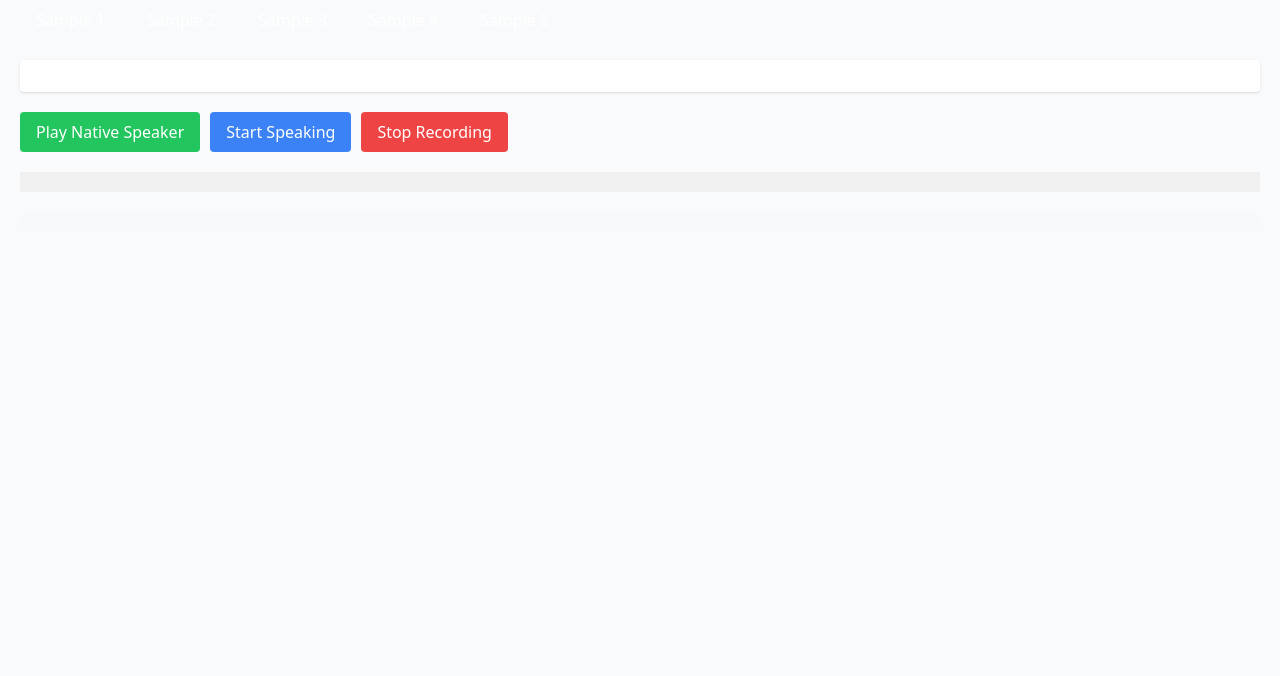
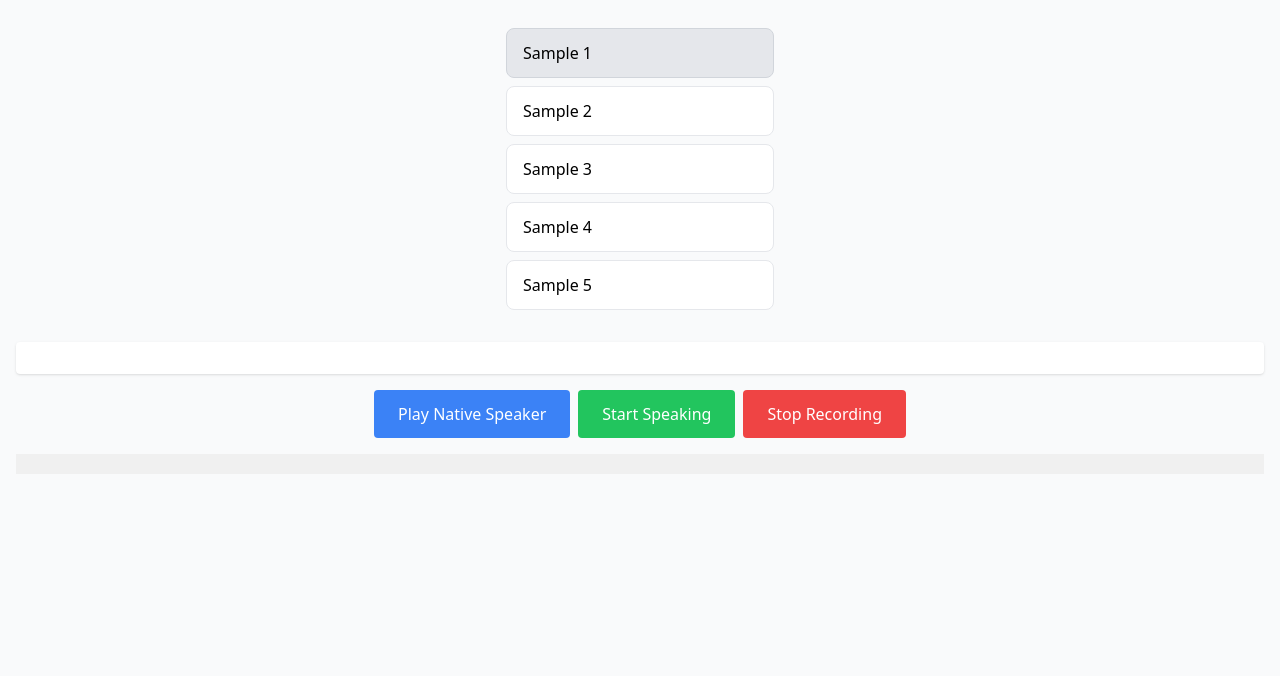
Before and after one commit to corden816/mikoto-trainer-ni, a plain HTML site: page index.html in a window 1280 px wide. Shown: the part 124-800 px from the top of the page. Drawn offline with nearby package versions, Linux system fonts and the light colour scheme.

Commit message:
Update index.html

```diff
--- a/index.html
+++ b/index.html
@@ -3,23 +3,10 @@
 <head>
     <meta charset="UTF-8">
     <meta name="viewport" content="width=device-width, initial-scale=1.0">
-    <title>M I K O T O ni</title>
-
-    <!-- React 관련 스크립트 -->
-    <script src="https://unpkg.com/react@18/umd/react.production.min.js"></script>
-    <script src="https://unpkg.com/react-dom@18/umd/react-dom.production.min.js"></script>
+    <title>MIKOTO-ni</title>
 
     <!-- Tailwind CSS -->
     <script src="https://cdn.tailwindcss.com"></script>
-
-    <!-- Azure Speech SDK -->
-    <script src="https://aka.ms/csspeech/jsbrowserpackageraw"></script>
-
-    <!-- 설정 파일 -->
-    <script src="config.js"></script>
-
-    <!-- PronunciationVisualizer 컴포넌트 -->
-    <script src="components/PronunciationVisualizer.js"></script>
 
     <style>
         .loading-screen {
@@ -28,34 +15,11 @@
             left: 0;
             width: 100%;
             height: 100%;
-            background-color: white;
+            background: white;
             display: flex;
             justify-content: center;
             align-items: center;
             z-index: 1000;
-        }
-
-        .container {
-            max-width: 800px;
-            margin: 0 auto;
-            padding: 20px;
-        }
-
-        .sample-selector {
-            display: flex;
-            gap: 10px;
-            margin: 20px 0;
-        }
-
-        .button-container {
-            display: flex;
-            gap: 10px;
-            margin: 20px 0;
-        }
-
-        .status {
-            margin: 10px 0;
-            font-style: italic;
         }
 
         .volume-indicator {
@@ -68,75 +32,92 @@
         .volume-bar {
             height: 100%;
             background-color: #4CAF50;
-            width: 0;
+            width: 0%;
             transition: width 0.1s ease;
         }
 
-        .result-container {
-            margin-top: 20px;
+        .practice-text {
+            white-space: pre-wrap;
         }
 
-        .score {
-            font-size: 1.2em;
-            margin: 10px 0;
+        /* 샘플 선택기 스타일 */
+        .sample-selector {
+            display: flex;
+            flex-direction: column;
+            gap: 0.5rem;
+            padding: 1rem;
+            max-width: 300px;
+            margin: 0 auto;
         }
 
-        .feedback {
-            margin: 10px 0;
-            padding: 10px;
-            background-color: #f8f9fa;
-            border-radius: 5px;
+        .sample-selector button {
+            padding: 0.75rem 1rem;
+            background-color: white;
+            border: 1px solid #e5e7eb;
+            border-radius: 0.5rem;
+            text-align: left;
+            transition: all 0.2s;
         }
 
-        .chart-container {
-            width: 100%;
-            height: 300px;
-            margin-top: 20px;
+        .sample-selector button:hover {
+            background-color: #f3f4f6;
+            transform: translateY(-1px);
+            box-shadow: 0 2px 4px rgba(0,0,0,0.1);
+        }
+
+        .sample-selector button.active {
+            background-color: #e5e7eb;
+            border-color: #d1d5db;
         }
     </style>
 </head>
 <body class="bg-gray-50">
     <div id="loadingScreen" class="loading-screen">
-        <img src="loading image.JPG" alt="Loading...">
+        <img src="loading.jpg" alt="Loading..." />
     </div>
 
-    <div class="container">
+    <div class="container mx-auto px-4 py-8">
         <h1 class="text-4xl font-bold text-center my-8">M I K O T O-ni</h1>
 
+        <!-- 샘플 선택기 -->
         <div class="sample-selector">
-            <button class="sample-btn px-4 py-2 bg-#D3D3D3-500 text-white rounded" data-sample="1">Sample 1</button>
-            <button class="sample-btn px-4 py-2 bg-#D3D3D3-500 text-white rounded" data-sample="2">Sample 2</button>
-            <button class="sample-btn px-4 py-2 bg-#D3D3D3-500 text-white rounded" data-sample="3">Sample 3</button>
-            <button class="sample-btn px-4 py-2 bg-#D3D3D3-500 text-white rounded" data-sample="4">Sample 4</button>
-            <button class="sample-btn px-4 py-2 bg-#D3D3D3-500 text-white rounded" data-sample="5">Sample 5</button>
+            <button class="active" onclick="changeSample(1)">Sample 1</button>
+            <button onclick="changeSample(2)">Sample 2</button>
+            <button onclick="changeSample(3)">Sample 3</button>
+            <button onclick="changeSample(4)">Sample 4</button>
+            <button onclick="changeSample(5)">Sample 5</button>
         </div>
 
         <div class="practice-text p-4 bg-white rounded shadow my-4"></div>
 
-        <div class="button-container">
-            <button id="playNative" class="px-4 py-2 bg-green-500 text-white rounded">Play Native Speaker</button>
-            <button id="startRecording" class="px-4 py-2 bg-blue-500 text-white rounded">Start Speaking</button>
-            <button id="stopRecording" class="px-4 py-2 bg-red-500 text-white rounded" disabled>Stop Recording</button>
+        <div class="button-container flex flex-col gap-2 sm:flex-row sm:justify-center my-4">
+            <button id="playNative" class="px-6 py-3 bg-blue-500 text-white rounded hover:bg-blue-600">
+                Play Native Speaker
+            </button>
+            <button id="startRecording" class="px-6 py-3 bg-green-500 text-white rounded hover:bg-green-600">
+                Start Speaking
+            </button>
+            <button id="stopRecording" class="px-6 py-3 bg-red-500 text-white rounded hover:bg-red-600" disabled>
+                Stop Recording
+            </button>
         </div>
 
-        <div id="status" class="status text-gray-600"></div>
+        <div id="status" class="text-center text-gray-600"></div>
 
         <div id="volumeIndicator" class="volume-indicator">
             <div id="volumeBar" class="volume-bar"></div>
         </div>
 
-        <div id="resultContainer" class="result-container">
+        <div id="resultContainer" class="mx-auto max-w-4xl">
             <div id="pronunciationScore" class="score"></div>
             <div id="feedback" class="feedback"></div>
-            <div id="pronunciationVisualizer" class="w-full max-w-4xl mx-auto"></div>
+            <div id="pronunciationVisualizer" class="w-full"></div>
             <div id="pitchScore"></div>
-            <div class="chart-container">
-                <canvas id="audioVisualizer"></canvas>
-            </div>
+            <div class="chart-container"></div>
         </div>
     </div>
 
-    <!-- 메인 스크립트 -->
+    <!-- 필요한 스크립트들 -->
     <script src="script.js"></script>
 </body>
 </html>
```
